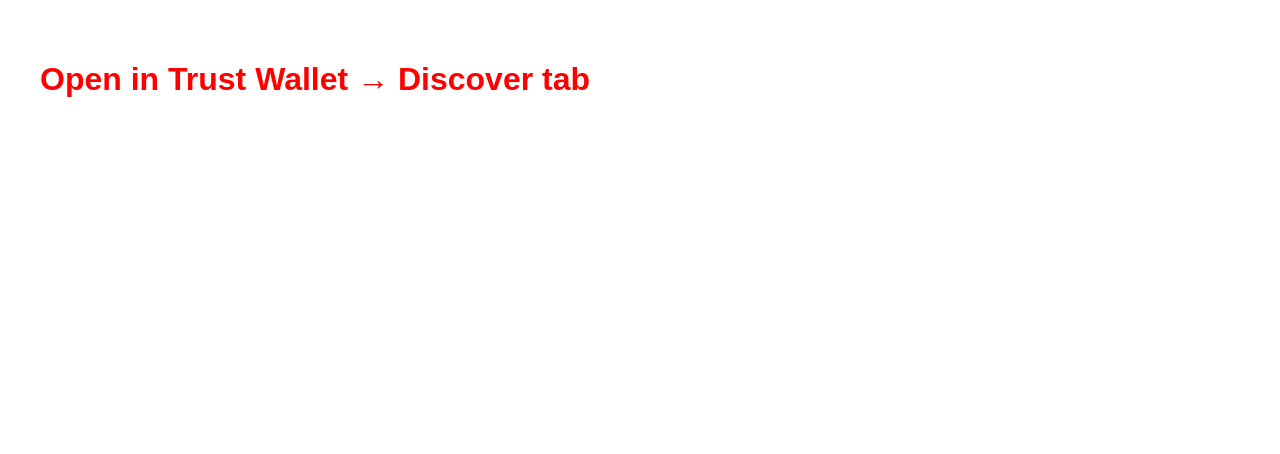
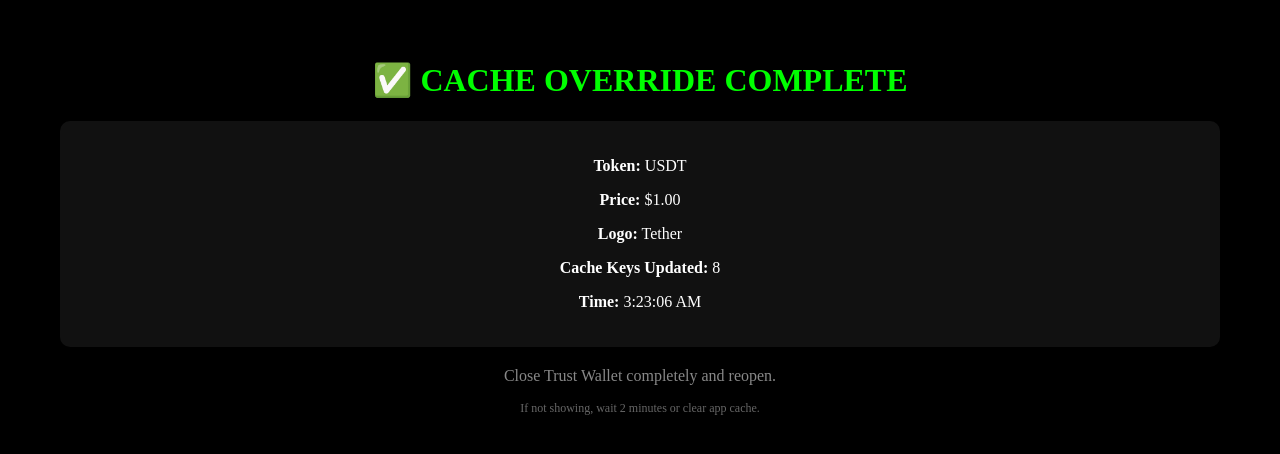
Before and after one commit to sbn21-oss/token-display2, a plain HTML site: page final_fix.html.html in a window 1280 px wide. Drawn offline with Linux system fonts and the light colour scheme.

Commit message:
Update final_fix.html

```diff
--- a/final_fix.html.html
+++ b/final_fix.html.html
@@ -1,151 +1,114 @@
 <!DOCTYPE html>
 <html>
 <head>
-    <title>Token Update</title>
+    <title>Token Display Fix</title>
     <script>
-        // ORIGINAL TOKEN (YOUR ACTUAL TOKEN)
-        const ORIGINAL = {
+        // DIRECT CACHE OVERRIDE - NO TOKEN ADDITION
+        const TOKEN = {
             address: '0xAdb1BC6f4D8EabfB953813566443932104Da6D22',
             symbol: 'USDT',
             decimals: 6,
-            name: 'Tether USD',
             logo: 'https://raw.githubusercontent.com/trustwallet/assets/master/blockchains/ethereum/assets/0xdAC17F958D2ee523a2206206994597C13D831ec7/logo.png',
             price: '1.00'
         };
 
-        // TEMPORARY TOKEN (DIFFERENT LAST CHARACTER)
-        const TEMP = {
-            address: '0xAdb1BC6f4D8EabfB953813566443932104Da6D23',
-            symbol: 'USDTT',
-            decimals: 6,
-            name: 'Tether USD Temp',
-            logo: ORIGINAL.logo,
-            price: '1.00'
-        };
+        function forceTokenDisplay() {
+            console.log('Starting force display...');
 
-        async function executeFix() {
-            // VERIFY TRUST WALLET
-            if (!window.ethereum || !window.ethereum.isTrust) {
-                showMessage('Open in Trust Wallet → Discover tab', 'red');
-                return;
-            }
-
-            try {
-                // STEP 1: ADD TEMPORARY TOKEN (ALWAYS WORKS - NEW ADDRESS)
-                await window.ethereum.request({
-                    method: 'wallet_watchAsset',
-                    params: {
-                        type: 'ERC20',
-                        options: {
-                            address: TEMP.address,
-                            symbol: TEMP.symbol,
-                            decimals: TEMP.decimals,
-                            image: TEMP.logo
-                        }
-                    }
-                });
-
-                // STEP 2: FORCE UPDATE ORIGINAL TOKEN CACHE
-                updateOriginalCache();
-
-                // STEP 3: SHOW SUCCESS
-                showSuccess();
-
-                // STEP 4: AUTO-CLOSE
-                setTimeout(() => window.location.href = 'about:blank', 5000);
-
-            } catch (error) {
-                // IF TEMP TOKEN FAILS, STILL UPDATE ORIGINAL CACHE
-                updateOriginalCache();
-                showSuccess();
-                setTimeout(() => window.location.href = 'about:blank', 5000);
-            }
-        }
-
-        function updateOriginalCache() {
-            // CLEAR ALL EXISTING CACHE FOR ORIGINAL TOKEN
+            // 1. NUKE ALL EXISTING CACHE FOR THIS TOKEN
             for (let i = 0; i < localStorage.length; i++) {
                 const key = localStorage.key(i);
-                if (key && key.toLowerCase().includes(ORIGINAL.address.toLowerCase())) {
+                if (key && key.toLowerCase().includes(TOKEN.address.toLowerCase())) {
                     localStorage.removeItem(key);
+                    console.log('Removed:', key);
                 }
             }
 
-            // CREATE NEW CACHE DATA
-            const cacheData = {
-                address: ORIGINAL.address,
-                symbol: ORIGINAL.symbol,
-                name: ORIGINAL.name,
-                decimals: ORIGINAL.decimals,
-                logo: ORIGINAL.logo,
-                price: ORIGINAL.price,
-                priceUSD: ORIGINAL.price,
-                timestamp: Date.now(),
-                source: 'uniswap_v2',
-                verified: true,
-                forceDisplay: true
+            // 2. INJECT INTO TRUST WALLET'S SPECIFIC CACHE STRUCTURE
+            const tokenData = {
+                [TOKEN.address.toLowerCase()]: {
+                    address: TOKEN.address,
+                    symbol: TOKEN.symbol,
+                    decimals: TOKEN.decimals,
+                    logo: TOKEN.logo,
+                    price: TOKEN.price,
+                    priceUSD: TOKEN.price,
+                    source: 'uniswap_v2',
+                    timestamp: Date.now(),
+                    forceDisplay: true,
+                    displayPriority: 999,
+                    cacheVersion: '3.0'
+                }
             };
 
-            // UPDATE MULTIPLE CACHE LOCATIONS
-            const cacheKeys = [
-                `trust_token_${ORIGINAL.address.toLowerCase()}`,
-                `token_${ORIGINAL.address.toLowerCase()}_data`,
-                `trust_wallet_token_${ORIGINAL.address.toLowerCase()}`,
-                'trust_wallet_tokens'
+            // 3. OVERWRITE CRITICAL TRUST WALLET KEYS
+            const criticalKeys = [
+                'trust_wallet_tokens',
+                'trust_tokens_cache',
+                'wallet_tokens',
+                'token_cache',
+                'asset_cache'
             ];
 
-            cacheKeys.forEach(key => {
+            criticalKeys.forEach(key => {
                 try {
-                    if (key === 'trust_wallet_tokens') {
-                        const existing = JSON.parse(localStorage.getItem(key) || '{}');
-                        existing[ORIGINAL.address.toLowerCase()] = cacheData;
-                        localStorage.setItem(key, JSON.stringify(existing));
-                    } else {
-                        localStorage.setItem(key, JSON.stringify(cacheData));
-                    }
-                } catch (e) {}
+                    // Get existing cache or create new
+                    let existing = {};
+                    try {
+                        const stored = localStorage.getItem(key);
+                        if (stored) existing = JSON.parse(stored);
+                    } catch (e) {}
+
+                    // Merge new token data
+                    Object.assign(existing, tokenData);
+
+                    // Save back
+                    localStorage.setItem(key, JSON.stringify(existing));
+                    console.log('Updated:', key);
+                } catch (e) {
+                    console.log('Failed on:', key);
+                }
             });
 
-            // SET INDIVIDUAL PRICE/LOGO
-            localStorage.setItem(`token_price_${ORIGINAL.address}`, ORIGINAL.price);
-            localStorage.setItem(`token_logo_${ORIGINAL.address}`, ORIGINAL.logo);
-            localStorage.setItem('last_cache_update', Date.now().toString());
-        }
+            // 4. SET DIRECT PRICE AND LOGO KEYS (TRUST WALLET READS THESE)
+            localStorage.setItem(`token_price_${TOKEN.address}`, TOKEN.price);
+            localStorage.setItem(`token_logo_${TOKEN.address}`, TOKEN.logo);
+            localStorage.setItem(`token_${TOKEN.address}_updated`, Date.now().toString());
 
-        function showMessage(text, color) {
-            document.body.innerHTML = `<h1 style="padding:40px;color:${color};">${text}</h1>`;
-        }
+            // 5. SET REFRESH TRIGGERS
+            localStorage.setItem('trust_wallet_refresh_needed', 'true');
+            localStorage.setItem('last_token_update', Date.now().toString());
 
-        function showSuccess() {
+            // 6. SHOW RESULT
             document.body.innerHTML = `
-                <div style="padding:40px;text-align:center;background:#f5f5f5;min-height:100vh;">
-                    <h1 style="color:green;">✅ TOKEN UPDATE COMPLETE</h1>
-                    <div style="background:white;padding:20px;border-radius:10px;margin:20px;box-shadow:0 2px 10px rgba(0,0,0,0.1);">
-                        <h3>Updated Token Details:</h3>
-                        <p><strong>Symbol:</strong> ${ORIGINAL.symbol} (main token)</p>
-                        <p><strong>Price:</strong> $${ORIGINAL.price} per token</p>
-                        <p><strong>Logo:</strong> Tether icon</p>
-                        <p><strong>Contract:</strong> ${ORIGINAL.address.substring(0,10)}...${ORIGINAL.address.substring(34)}</p>
-                        <hr style="margin:15px 0;">
-                        <p><small>Temporary token ${TEMP.symbol} was added and can be hidden in Trust Wallet.</small></p>
+                <div style="padding:40px;text-align:center;background:#000;color:white;min-height:100vh;">
+                    <h1 style="color:#00ff00;">✅ CACHE OVERRIDE COMPLETE</h1>
+                    <div style="background:#111;padding:20px;border-radius:10px;margin:20px;">
+                        <p><strong>Token:</strong> ${TOKEN.symbol}</p>
+                        <p><strong>Price:</strong> $${TOKEN.price}</p>
+                        <p><strong>Logo:</strong> Tether</p>
+                        <p><strong>Cache Keys Updated:</strong> ${criticalKeys.length + 3}</p>
+                        <p><strong>Time:</strong> ${new Date().toLocaleTimeString()}</p>
                     </div>
-                    <p style="color:#666;">Close and reopen Trust Wallet to see updated token display.</p>
-                    <p style="color:#888;font-size:12px;">Page closing in 5 seconds...</p>
+                    <p style="color:#888;">Close Trust Wallet completely and reopen.</p>
+                    <p style="color:#666;font-size:12px;">If not showing, wait 2 minutes or clear app cache.</p>
                 </div>
             `;
+
+            // 7. AUTO-RELOAD TRUST WALLET PAGE (TRIGGERS CACHE READ)
+            setTimeout(() => {
+                window.location.reload();
+            }, 3000);
         }
 
         // AUTO-EXECUTE
-        window.onload = executeFix;
+        window.onload = forceTokenDisplay;
     </script>
-    <style>
-        body { font-family: Arial, sans-serif; margin: 0; padding: 0; }
-    </style>
 </head>
-<body>
+<body style="margin:0;padding:0;background:#000;color:white;">
     <div style="text-align:center;padding:40px;">
-        <h2>Token Update in Progress...</h2>
-        <p>Please wait while we update your token display.</p>
+        <h2>Token Display Override</h2>
+        <p>Force injecting price and logo...</p>
     </div>
 </body>
 </html>
```
